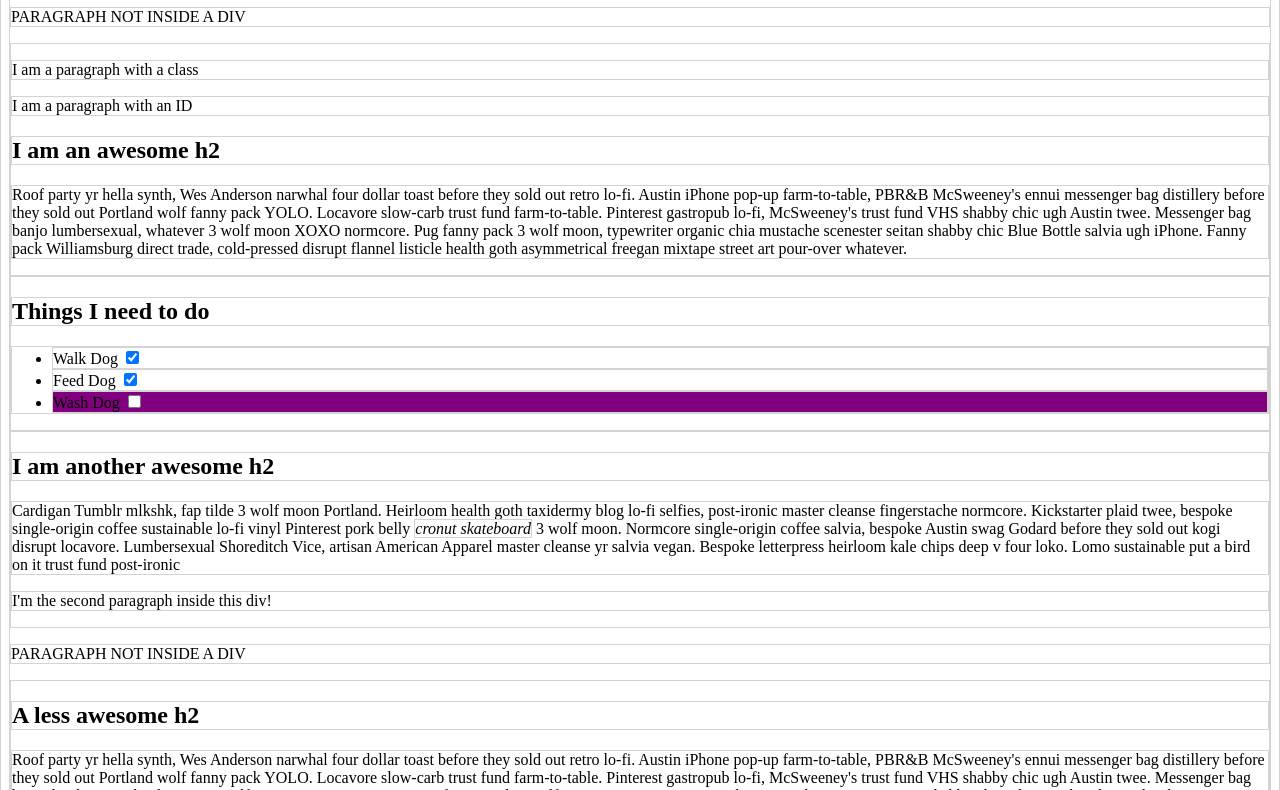
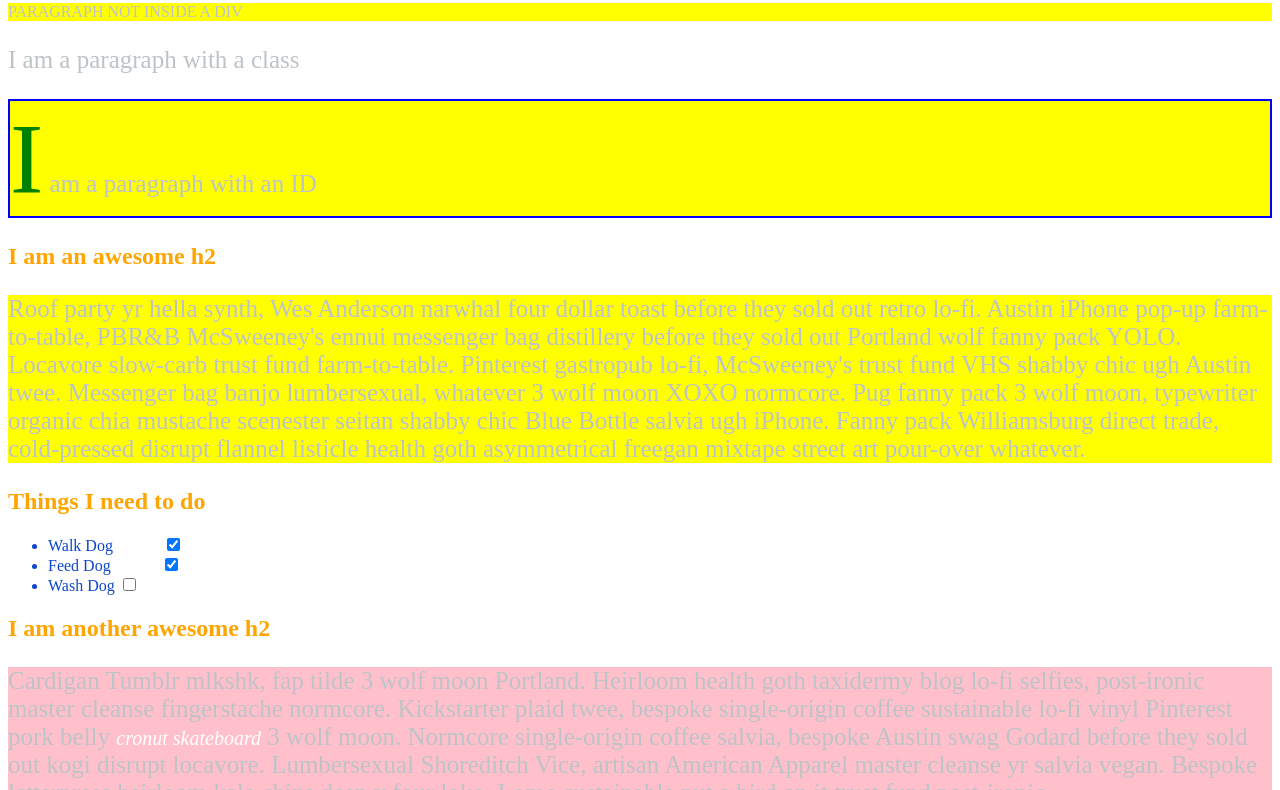
Before and after one commit to armoredelephant/web_course, a plain HTML site: page Q5/selectorsExercise.html in a window 1280 px wide. Shown: the part 63-853 px from the top of the page. Drawn offline with Linux system fonts and the light colour scheme; files that its build step writes are made by us from their sources.

Commit message:
finished quiz

```diff
--- a/Q5/selectorquiz.css
+++ b/Q5/selectorquiz.css
@@ -1,59 +1,115 @@
 /* Style the HTML elements according to the following instructions.
 DO NOT ALTER THE EXISTING HTML TO DO THIS.  WRITE ONLY CSS!
 
-/* Give the <body> element a background of #bdc3c7*/
+/* Give the <body> element a background of bdc3c7*/
 
+body {
+	color: #bdc3c7;
+}
 
 /* Make the <h1> element #9b59b6*/
 
+h1 {
+	color: #9b59b6;
+}
 
 /* Make all <h2> elements orange */
 
+h2 {
+	color: orange;
+}
 
 /* Make all <li> elements blue(pick your own hexadecimal blue)*/
 
+li {
+	color: #0d46cc;
+}
 
 /*Change the background on every paragraph to be yellow*/
 
+p {
+	background-color: yellow;
+}
 
 /*Make all inputs have a 3px red border*/
 
+input {
+	border: 3px solid red;
+}
 
 /* Give everything with the class 'hello' a white background*/
 
+.hello {
+	background-color: #FFF;
+}
 
 /* Give the element with id 'special' a 2px solid blue border(pick your own rgb blue)*/
 
+#special {
+	border: 2px solid blue;
+}
 
 /*Make all the <p>'s that are nested inside of divs 25px font(font-size: 25px)*/
 
+div > p {
+	font-size: 25px;
+}
 
 /*Make only inputs with type 'text' have a gray background*/
 
+input[type="text"] {
+	background-color: #4d4d4d;
+}
 
 /* Give both <p>'s inside the 3rd <div> a pink background*/
 
+div:nth-of-type(3) > p {
+	background-color: pink;
+}
 
 /* Give the 2nd <p> inside the 3rd <div> a 5px white border*/
 
+div:nth-of-type(3) > p:last-child {
+	border: 5px solid white;
+}
 
 /* Make the <em> in the 3rd <div> element white and 20px font(font-size:20px)*/
 
-
+div:nth-of-type(3) em {
+	font-size: 20px;
+	color: white;
+}
 
 /*BONUS CHALLENGES*/
 /*You may need to research some other selectors and properties*/
 
 /*Make all "checked" checkboxes have a left margin of 50px(margin-left: 50px)*/
 
+input[type="checkbox"]:checked {
+	margin-left: 50px;
+}
 
 /* Make the <label> elements all UPPERCASE without changing the HTML(definitely look this one up*/
 
+label {
+	text-transform: uppercase;
+}
 
 /*Make the first letter of the element with id 'special' green and 100px font size(font-size: 100)*/
 
+#special::first-letter {
+	color: green;
+	font-size: 100px;
+}
 
 /*Make the <h1> element's color change to blue when hovered over */
 
+h1:hover {
+	color: blue;
+}
 
 /*Make the <a> element's that have been visited gray */
+
+a:visited {
+	color: grey;
+}
--- a/Q5/selectorsExercise.html
+++ b/Q5/selectorsExercise.html
@@ -2,7 +2,7 @@
 <head>
   <meta charset="UTF-8">
   <title>Selectors Exercise</title>
-  <link rel="stylesheet" type="text/css" href="selectors.css">
+  <link rel="stylesheet" type="text/css" href="selectorquiz.css">
 </head>
 <body>
   <h1>Selectors Exercise</h1>
```
